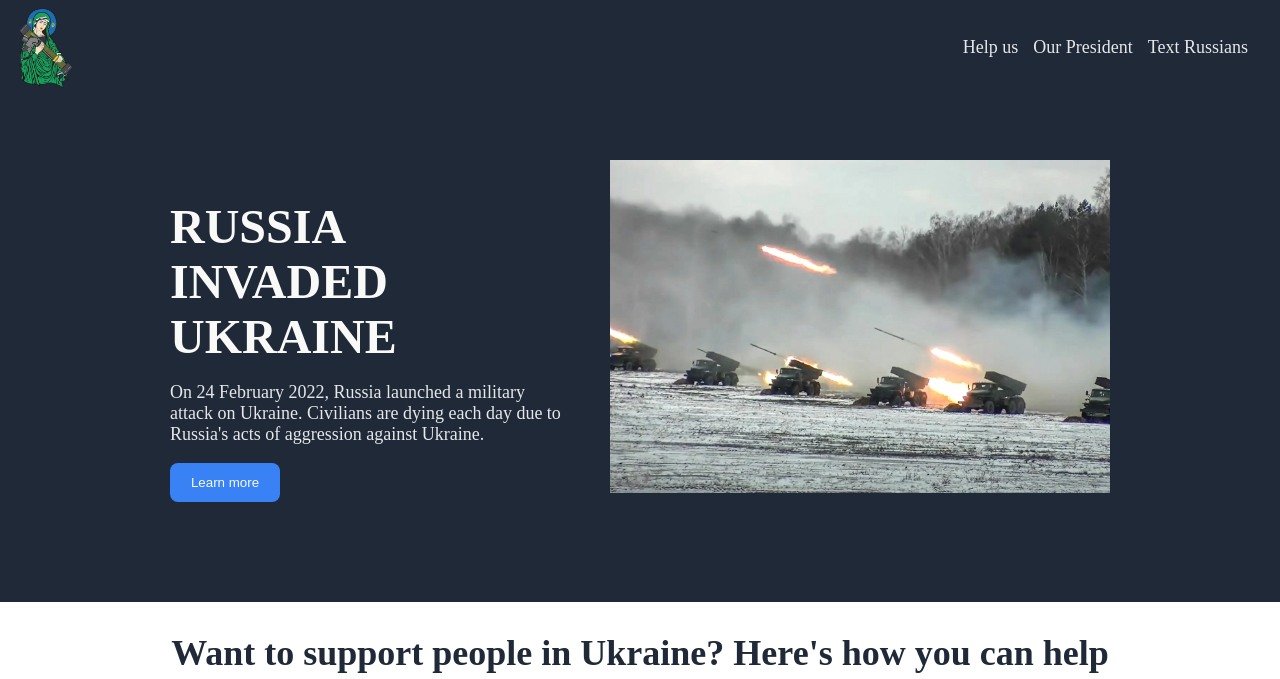
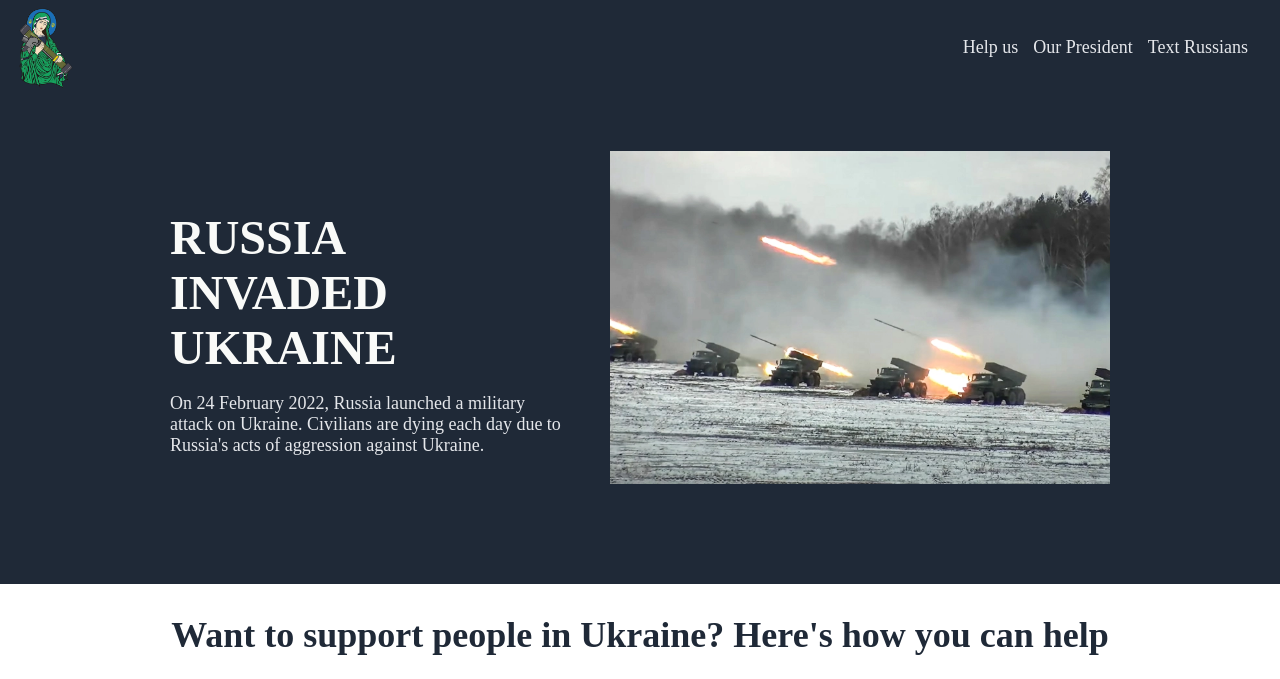
Before and after one commit to scare-destiny/landing-page, a plain HTML site: page index.html in a window 1280 px wide. Shown: the top 679 px of the page. Drawn offline with Linux system fonts and the light colour scheme.

Commit message:
Removed button from hero-content

```diff
--- a/index.html
+++ b/index.html
@@ -26,7 +26,6 @@
 				<p class="hero-text">On 24 February 2022, Russia launched a military attack on Ukraine.
 					Civilians are dying each day due
 					to Russia's acts of aggression against Ukraine.</p>
-				<button>Learn more</button>
 			</div>
 			<div class="header-img">
 				<img src="./images/russian-artillery.webp">
```
